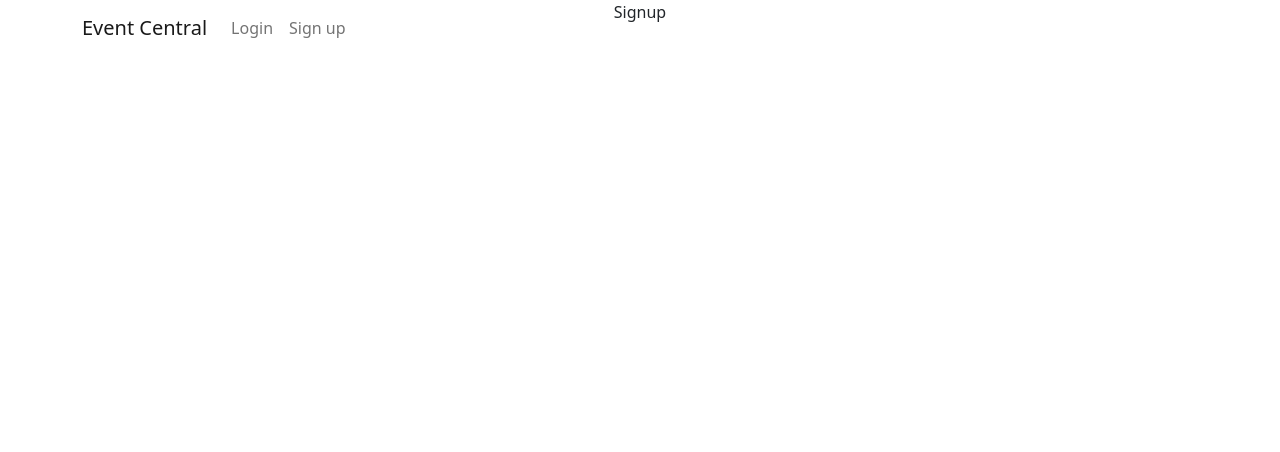
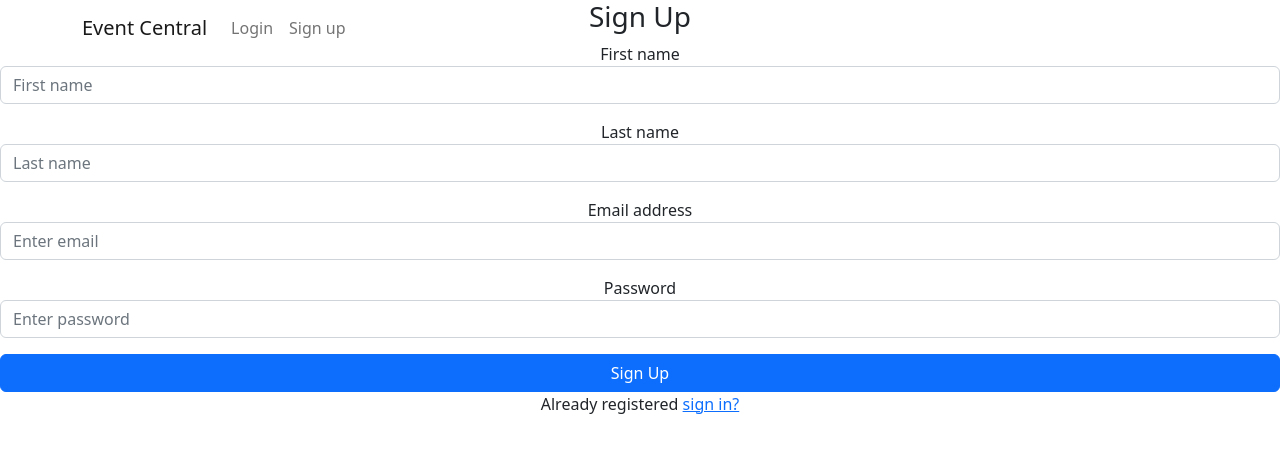
Before and after one commit to brooksd/community-events-management-system-front-end, a React (Create React App) app: page /sign-up in a window 1280 px wide. Shown: the top 452 px of the page. Built offline with nearby package versions, Linux system fonts and the light colour scheme.

Commit message:
creates a signup for for user auth

```diff
--- a/src/App.js
+++ b/src/App.js
@@ -1,4 +1,5 @@
-import '../node_modules/bootstrap/dist/css/bootstrap.min.css';
+import React from 'react';
+import 'bootstrap/dist/css/bootstrap.css';
 import './App.css';
 import { BrowserRouter as Router, Routes, Route, Link } from 'react-router-dom';
 import Login from './components/Login';
--- a/src/components/Login.js
+++ b/src/components/Login.js
@@ -38,4 +38,4 @@
   );
 }
 
-export default Login
+export default Login;
--- a/src/components/SignUp.js
+++ b/src/components/SignUp.js
@@ -2,8 +2,38 @@
 
 const SignUp = () => {
   return (
-    <div>Signup</div>
-  )
+    <form>
+      <h3>Sign Up</h3>
+      <div className="mb-3">
+        <label>First name</label>
+        <input type="text" className="form-control" placeholder="First name" />
+      </div>
+      <div className="mb-3">
+        <label>Last name</label>
+        <input type="text" className="form-control" placeholder="Last name" />
+      </div>
+      <div className="mb-3">
+        <label>Email address</label>
+        <input type="email" className="form-control"
+          placeholder="Enter email"
+        />
+      </div>
+      <div className="mb-3">
+        <label>Password</label>
+        <input type="password" className="form-control"
+          placeholder="Enter password"
+        />
+      </div>
+      <div className="d-grid">
+        <button type="submit" className="btn btn-primary">
+          Sign Up
+        </button>
+      </div>
+      <p className="forgot-password text-right">
+        Already registered <a href="/sign-in">sign in?</a>
+      </p>
+    </form>
+  );
 }
 
 export default SignUp
```
